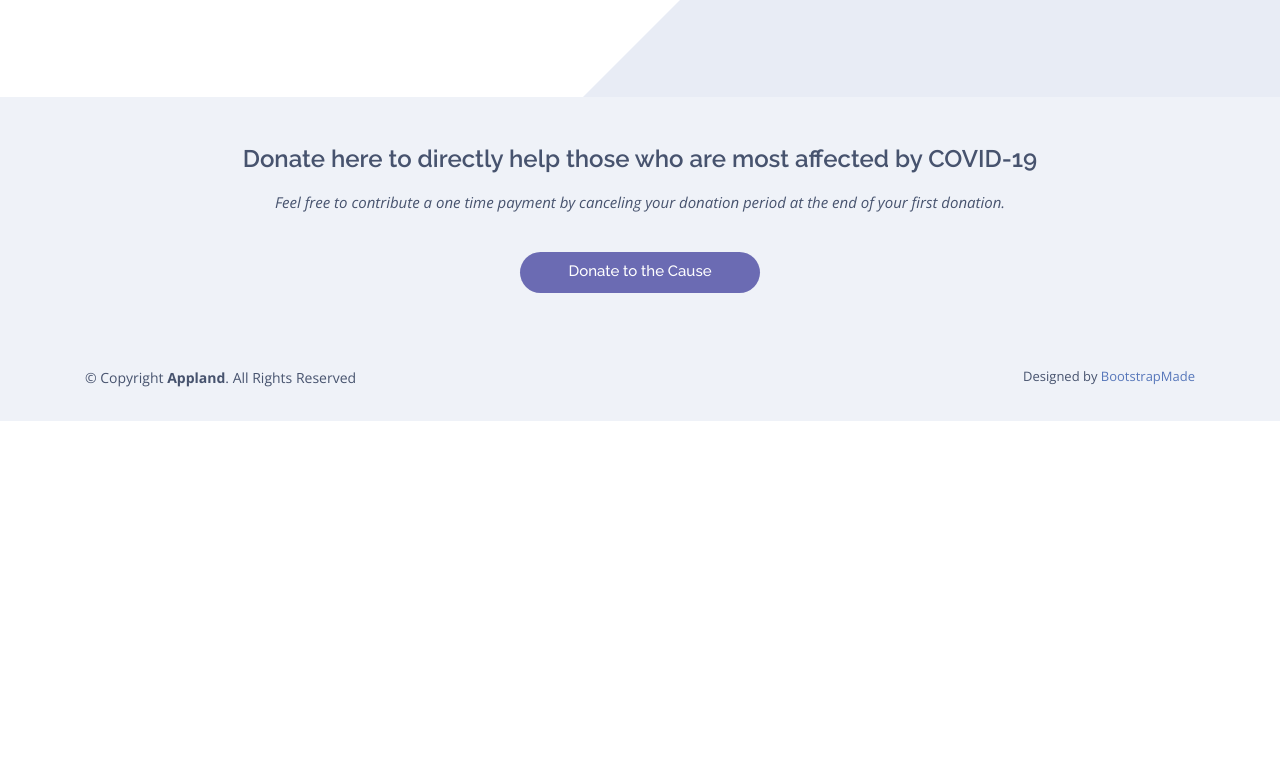
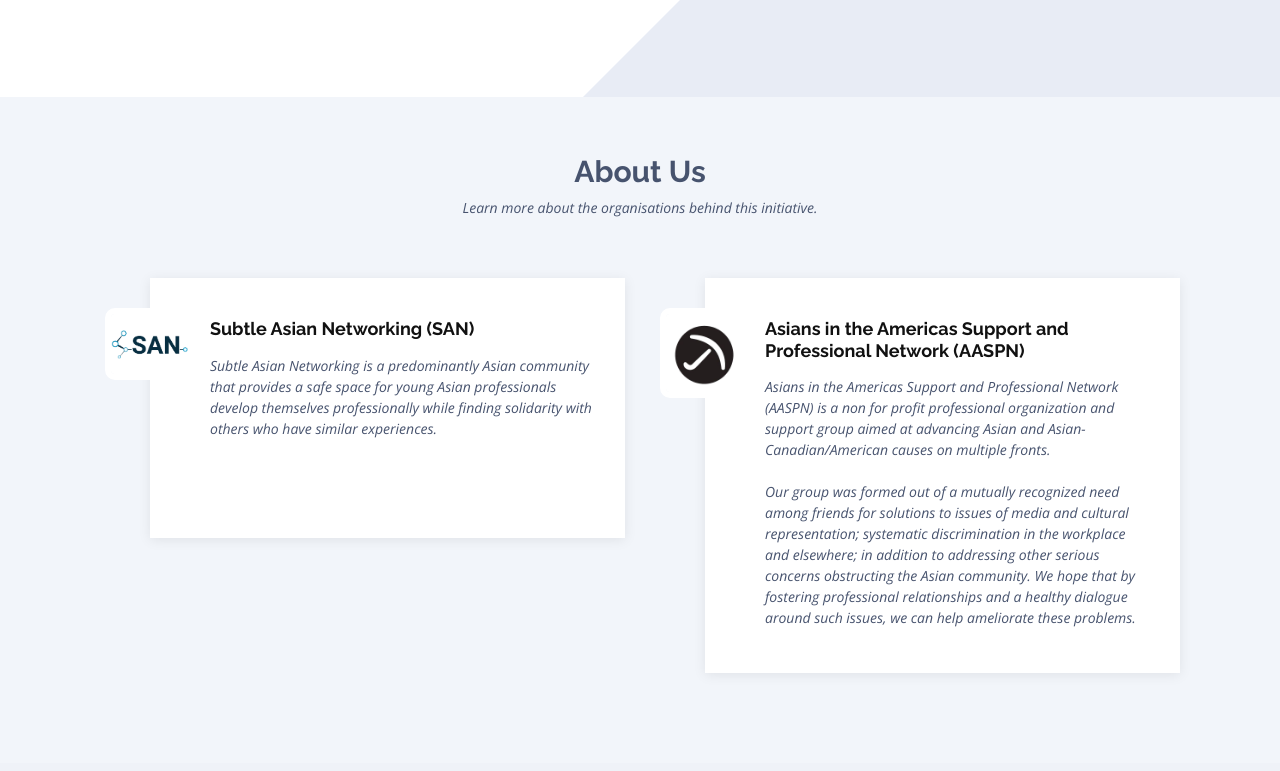
Before and after one commit to SubtleAsianNetworking/COVID-Website, a plain HTML site: page index.html in a window 1280 px wide. Shown: the part 529-1300 px from the top of the page. Before the commit the page ends 950 px from the top, so only its background shows below. Drawn offline with nearby package versions, Linux system fonts and the light colour scheme.

Commit message:
Added an About Us Section

```diff
--- a/assets/css/style.css
+++ b/assets/css/style.css
@@ -312,6 +312,15 @@ section {
   padding-bottom: 0;
   color: #5777ba;
   font-family: "Poppins", sans-serif;
+}
+
+.section-title h3 {
+  font-size: 30px;
+  margin: 0 0 10px 0;
+  padding: 0;
+  line-height: 1;
+  font-weight: 800;
+  color: #47536e;
 }
 
 .section-title p {
@@ -908,6 +917,15 @@ section {
   color: #47536e;
 }
 
+#footer .footer-newsletter h4 {
+  font-size: 24px;
+  margin: 0 0 20px 0;
+  padding: 0;
+  line-height: 1;
+  font-weight: 600;
+  color: #47536e;
+}
+
 #footer .footer-newsletter form {
   margin-top: 30px;
   background: #fff;
--- a/assets/js/main.js
+++ b/assets/js/main.js
@@ -65,9 +65,7 @@
 
   // Testimonials carousel (uses the Owl Carousel library)
   $(".testimonials-carousel").owlCarousel({
-    autoplay: true,
     dots: true,
-    loop: true,
     responsive: {
       0: {
         items: 1
--- a/index.html
+++ b/index.html
@@ -116,6 +116,40 @@
 
   <!-- ======= Footer ======= -->
   <footer id="footer">
+    <section id="testimonials" class="testimonials section-bg">
+      <div class="container">
+
+        <div class="section-title">
+          <h3>About Us</h3>
+          <p><i>Learn more about the organisations behind this initiative.</i></p>
+        </div>
+
+        <div class="owl-carousel testimonials-carousel" data-aos="fade-up">
+
+          <div class="testimonial-wrap">
+            <div class="testimonial-item">
+              <img src="assets/img/SAN.png" class="testimonial-img" alt="">
+              <h3>Subtle Asian Networking (SAN)</h3>
+              <p>
+                Subtle Asian Networking is a predominantly Asian community that provides a safe space for young Asian professionals develop themselves professionally while finding solidarity with others who have similar experiences.
+              </p>
+            </div>
+          </div>
+
+          <div class="testimonial-wrap">
+            <div class="testimonial-item">
+              <img src="assets/img/AASPN.png" class="testimonial-img" alt="">
+              <h3>Asians in the Americas Support and Professional Network (AASPN)</h3>
+              <p>
+                Asians in the Americas Support and Professional Network (AASPN) is a non for profit professional organization and support group aimed at advancing Asian and Asian-Canadian/American causes on multiple fronts.
+
+                <br><br>Our group was formed out of a mutually recognized need among friends for solutions to issues of media and cultural representation; systematic discrimination in the workplace and elsewhere; in addition to addressing other serious concerns obstructing the Asian community. We hope that by fostering professional relationships and a healthy dialogue around such issues, we can help ameliorate these problems.
+              </p>
+            </div>
+          </div>
+        </div>
+      </div>
+    </section>
     <div class="footer-newsletter" data-aos="fade-up">
       <div class="container">
         <div class="row justify-content-center">
```
Also changed, not shown: assets/img/AASPN.png (added), assets/img/SAN.png (added).
